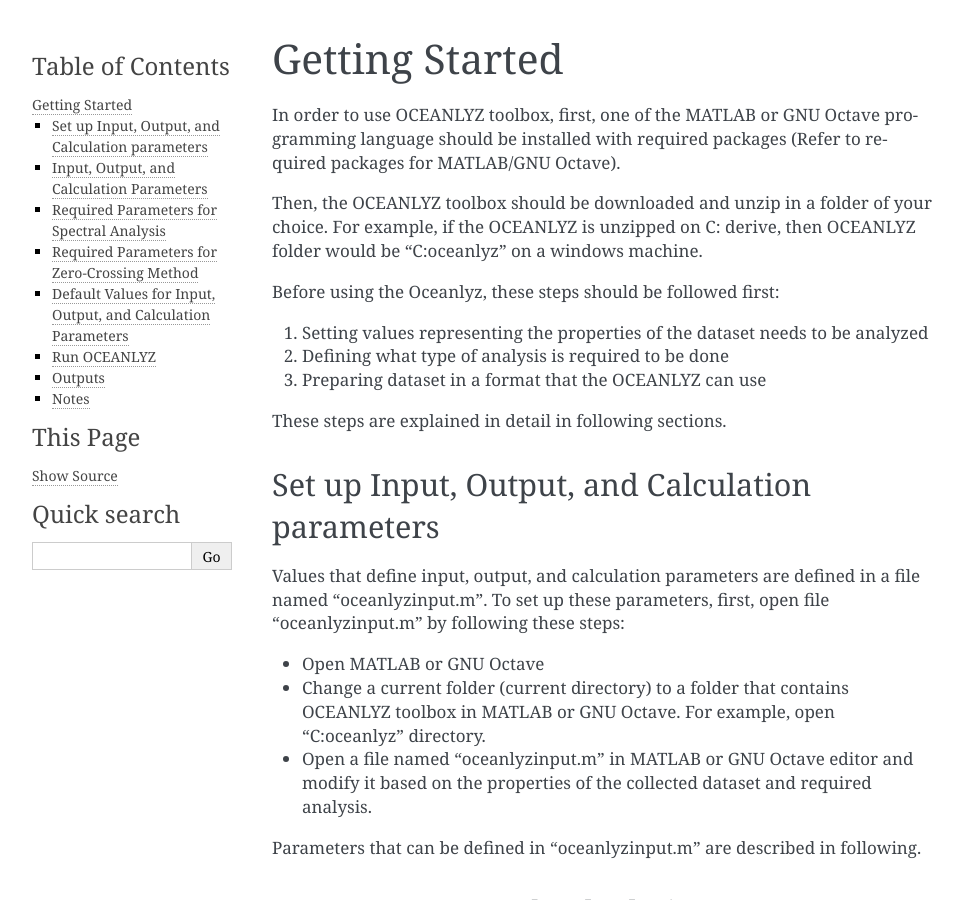
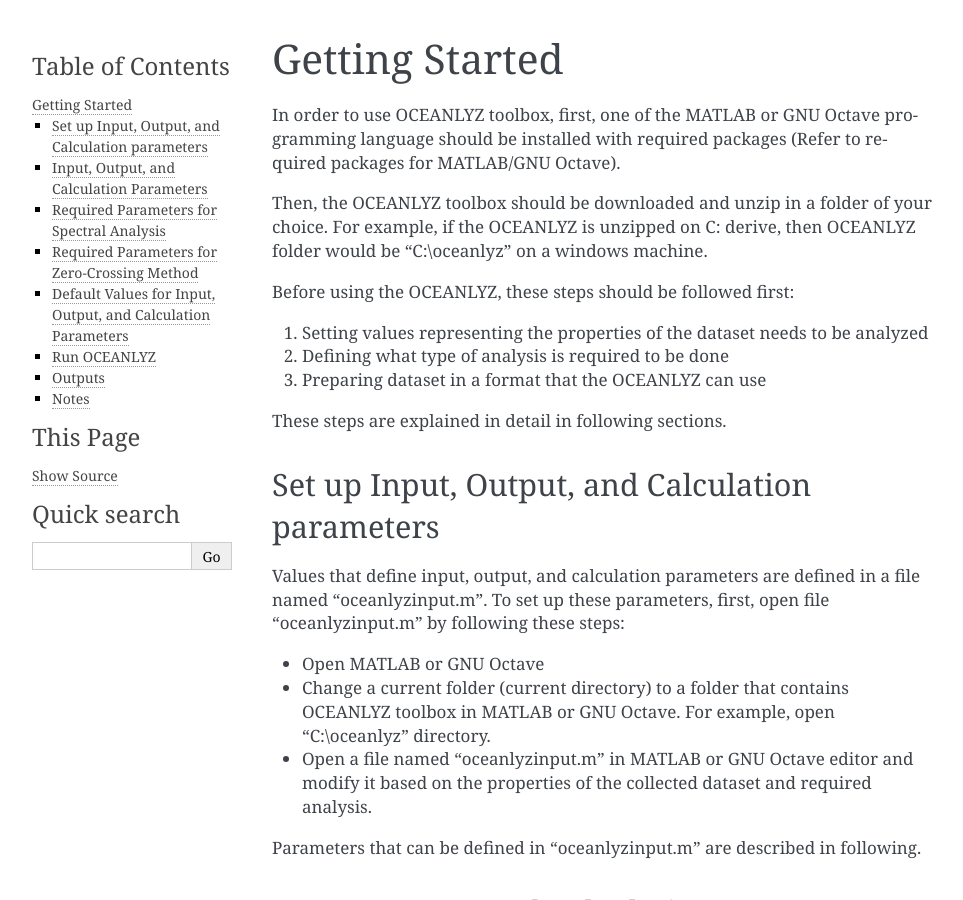
Before and after one commit to akarimp/Oceanlyz, a Sphinx documentation site: the page built from docs/2_Getting_Started.rst, in a window 1280 px wide and 900 px high. Shown: the whole window, without its empty margins (148-1111 px from the left). Built offline with Sphinx 7.4.7, drawn with Linux system fonts in a browser that asks for light colours; some of the changed text lies outside the part shown.

```diff
--- a/docs/2_Getting_Started.rst
+++ b/docs/2_Getting_Started.rst
@@ -3,9 +3,9 @@ Getting Started
 
 In order to use OCEANLYZ toolbox, first, one of the MATLAB or GNU Octave programming language should be installed with required packages (Refer to required packages for MATLAB/GNU Octave).
 
-Then, the OCEANLYZ toolbox should be downloaded and unzip in a folder of your choice. For example, if the OCEANLYZ is unzipped on C: derive, then OCEANLYZ folder would be “C:\oceanlyz” on a windows machine.
+Then, the OCEANLYZ toolbox should be downloaded and unzip in a folder of your choice. For example, if the OCEANLYZ is unzipped on C: derive, then OCEANLYZ folder would be “C:\\oceanlyz” on a windows machine.
 
-Before using the Oceanlyz, these steps should be followed first:
+Before using the OCEANLYZ, these steps should be followed first:
 
 1. Setting values representing the properties of the dataset needs to be analyzed
 2. Defining what type of analysis is required to be done
@@ -20,7 +20,7 @@ Set up Input, Output, and Calculation parameters
 Values that define input, output, and calculation parameters are defined in a file named “oceanlyzinput.m”. To set up these parameters, first, open file “oceanlyzinput.m” by following these steps:
 
 * Open MATLAB or GNU Octave
-* Change a current folder (current directory) to a folder that contains OCEANLYZ toolbox in MATLAB or GNU Octave. For example, open “C:\oceanlyz” directory.
+* Change a current folder (current directory) to a folder that contains OCEANLYZ toolbox in MATLAB or GNU Octave. For example, open “C:\\oceanlyz” directory.
 * Open a file named “oceanlyzinput.m” in MATLAB or GNU Octave editor and modify it based on the properties of the collected dataset and required analysis.
 
 Parameters that can be defined in “oceanlyzinput.m” are described in following.
@@ -282,7 +282,7 @@ All parameters mentioned in a previous section might be required for the spectra
 Required Parameters for Zero-Crossing Method
 --------------------------------------------
 
-Not all parameters mentioned in previous section are required for the zero-crossing method. If AnalysisMethod= 'zerocross'; then only following parameters are required. All other parameters, if defined, are ignored by Oceanlyz.
+Not all parameters mentioned in previous section are required for the zero-crossing method. If AnalysisMethod= 'zerocross'; then only following parameters are required. All other parameters, if defined, are ignored by OCEANLYZ.
 
 .. code:: MATLAB
 
@@ -342,7 +342,7 @@ To run OCEANLYZ follow these steps:
 
 
 * Open MATLAB or GNU Octave.
-* Change a current folder (current directory) to a folder that contains OCEANLYZ toolbox inside MATLAB or GNU Octave. For example, open “C:\oceanlyz” directory.
+* Change a current folder (current directory) to a folder that contains OCEANLYZ toolbox inside MATLAB or GNU Octave. For example, open “C:\\oceanlyz” directory.
 * Run a file named “RunOceanlyz.m” in MATLAB or GNU Octave to start calculations.
 
 
```
